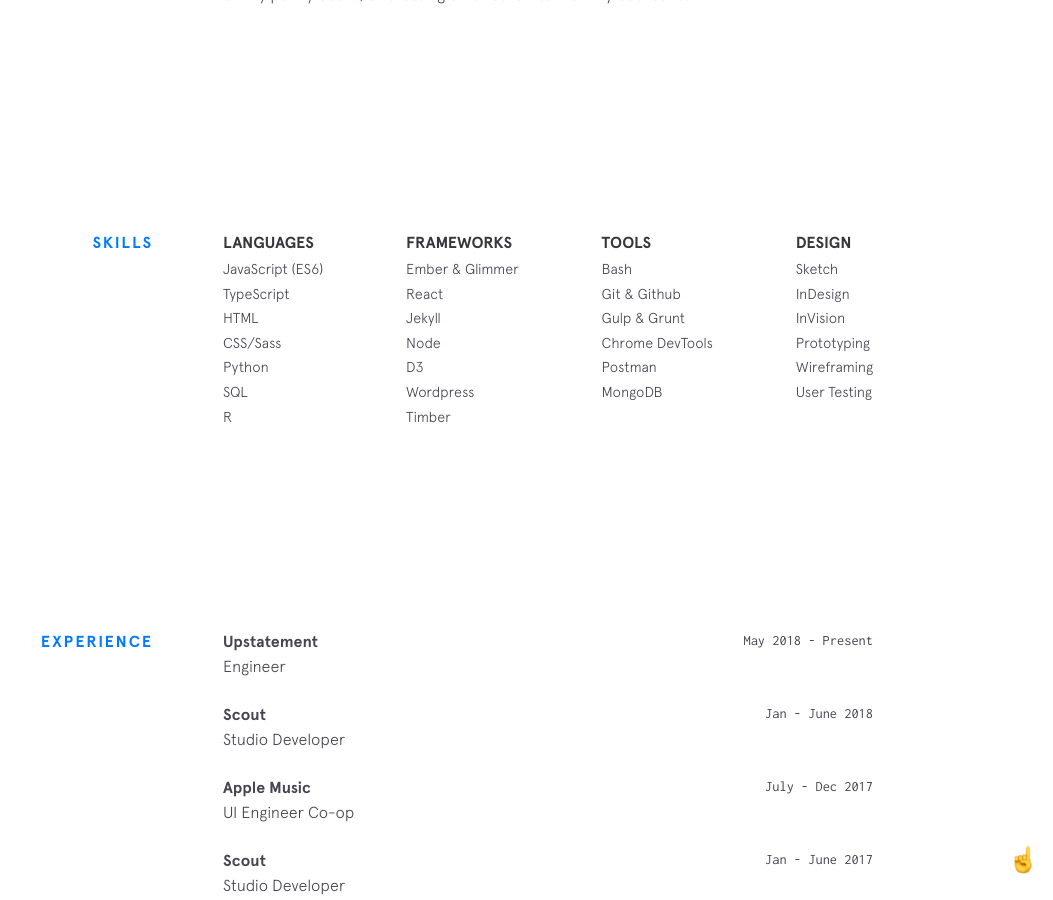
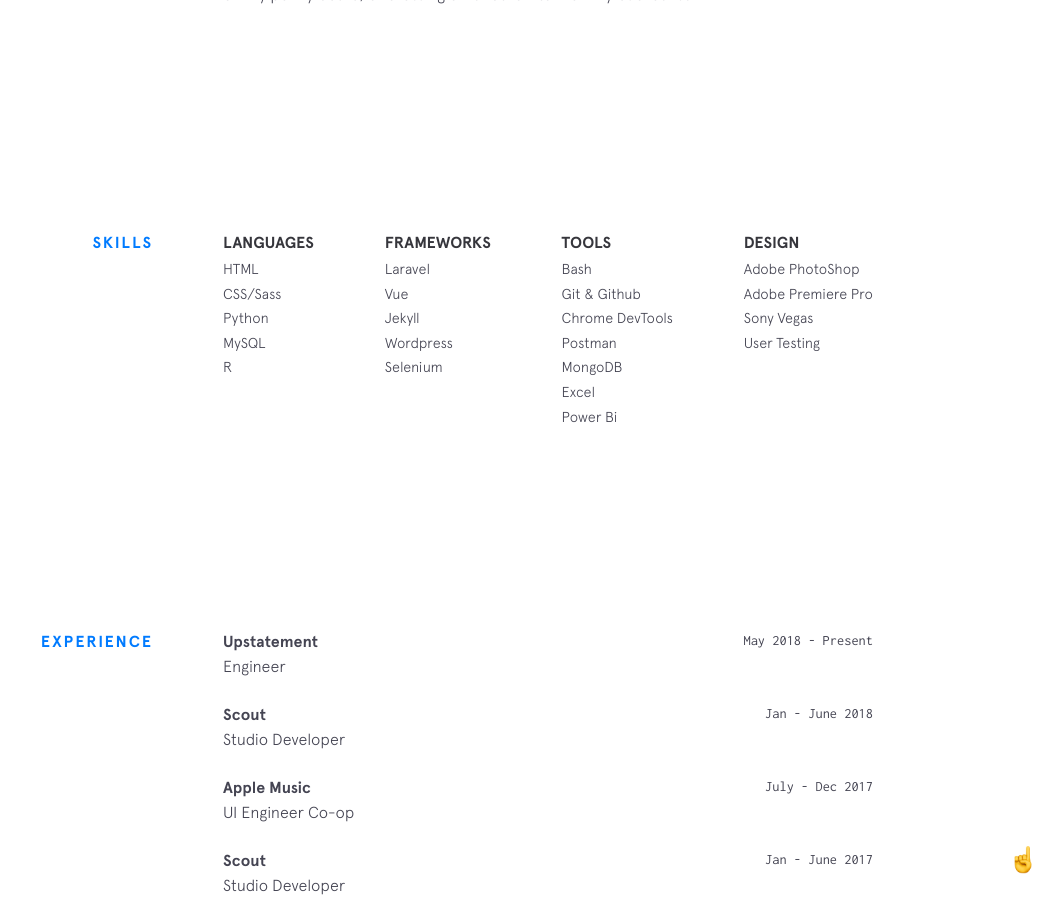
Before and after one commit to Sylvestre5/sylvestre5.github.io, a Jekyll site: the page built from index.html, in a window 1280 px wide and 900 px high, scrolled down 1264 px. Shown: the whole window, without its empty margins (227-1280 px from the left). Built offline with Jekyll 4.4.1, drawn with Linux system fonts in a browser that asks for light colours; nearby versions of some CDN libraries.

Commit message:
Update skills.yml

```diff
--- a/_data/skills.yml
+++ b/_data/skills.yml
@@ -1,33 +1,28 @@
 languages:
-  - item: JavaScript (ES6)
-  - item: TypeScript
   - item: HTML
   - item: CSS/Sass
   - item: Python
-  - item: SQL
+  - item: MySQL
   - item: R
 
 frameworks:
-  - item: Ember & Glimmer
-  - item: React
+  - item: Laravel
+  - item: Vue
   - item: Jekyll
-  - item: Node
-  - item: D3
   - item: Wordpress
-  - item: Timber
+  - item: Selenium
 
 tools:
   - item: Bash
   - item: Git & Github
-  - item: Gulp & Grunt
   - item: Chrome DevTools
   - item: Postman
   - item: MongoDB
+  - item: Excel
+  - item: Power Bi
 
 design:
-  - item: Sketch
-  - item: InDesign
-  - item: InVision
-  - item: Prototyping
-  - item: Wireframing
+  - item: Adobe PhotoShop
+  - item: Adobe Premiere Pro
+  - item: Sony Vegas
   - item: User Testing
```
